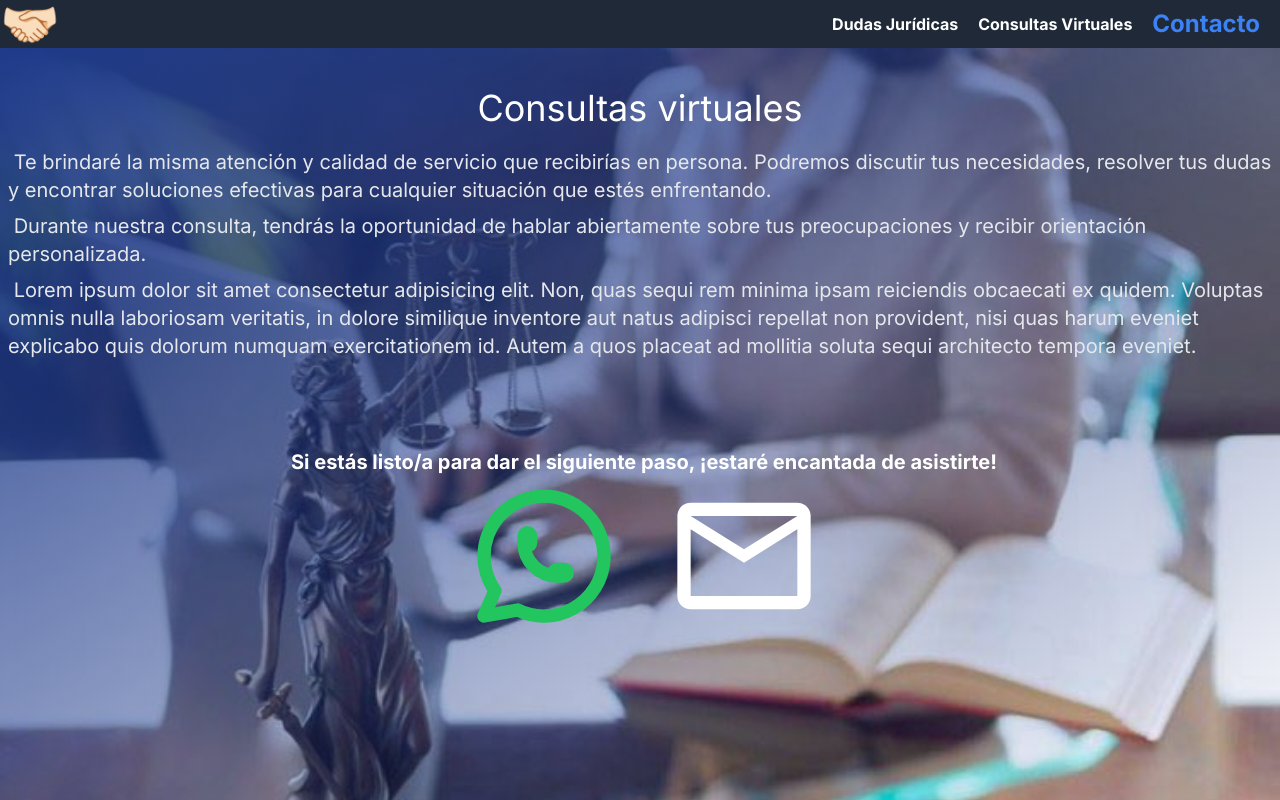
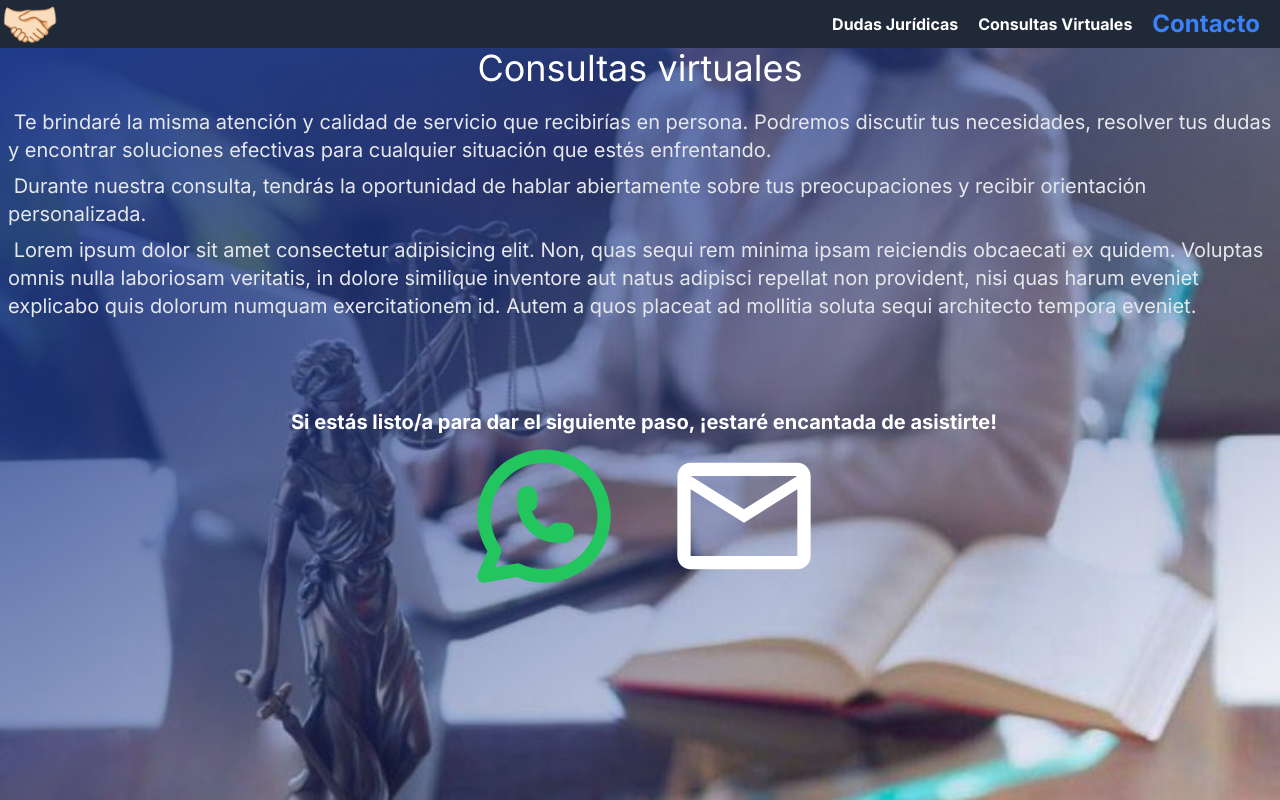
Before and after one commit to GermanGab1781/Noel-portfolio, a Next.js app: page /consultas in a window 1280 px wide. Built offline with nearby package versions, Linux system fonts and the light colour scheme.

Commit message:
Fixed height problem

```diff
--- a/app/consultas/page.tsx
+++ b/app/consultas/page.tsx
@@ -4,15 +4,18 @@ import { TbBrandWhatsapp } from "react-icons/tb";
 import { MdOutlineMailOutline } from "react-icons/md";
 export default function page() {
     return (
-        <motion.div initial={{ opacity: 0 }} animate={{ opacity: 1 }} transition={{ duration: 1 }} className="bg-blue-900 md:bg-[url('../public/images/FondoConsulta.png')] bg-[url('../public/images/FondoConsultaMobile.png')] md:bg-cover bg-[length:100%_100%] bg-no-repeat md:min-h-[94vh]">
+        <motion.div
+            initial={{ opacity: 0 }} animate={{ opacity: 1 }} transition={{ duration: 1 }}
+            className="bg-blue-900 md:bg-[url('../public/images/FondoConsulta.png')] bg-[url('../public/images/FondoConsultaMobile.png')] md:bg-cover bg-[length:100%_100%] bg-no-repeat md:min-h-[94vh]"
+        >
             <section className="w-full md:h-[94vh] h-full bg-gradient-to-br from-blue-900 to-transparent">
-                <h1 className="text-4xl text-center text-white pt-10 pb-5">Consultas virtuales</h1>
+                <h1 className="text-4xl text-center text-white mt-10 pb-5">Consultas virtuales</h1>
                 <div className="flex flex-col gap-y-2 text-xl text-gray-200 md:ml-2 md:px-0 px-2">
                     <p >&nbsp;Te brindaré la misma atención y calidad de servicio que recibirías en persona. Podremos discutir tus necesidades, resolver tus dudas y encontrar soluciones efectivas para cualquier situación que estés enfrentando. </p>
                     <p >&nbsp;Durante nuestra consulta, tendrás la oportunidad de hablar abiertamente sobre tus preocupaciones y recibir orientación personalizada.</p>
                     <p>&nbsp;Lorem ipsum dolor sit amet consectetur adipisicing elit. Non, quas sequi rem minima ipsam reiciendis obcaecati ex quidem. Voluptas omnis nulla laboriosam veritatis, in dolore similique inventore aut natus adipisci repellat non provident, nisi quas harum eveniet explicabo quis dolorum numquam exercitationem id. Autem a quos placeat ad mollitia soluta sequi architecto tempora eveniet.</p>
-                    <div className="w-full md:pt-10">
-                        <p className="text-center md:pt-10 pt-5 font-bold text-white">Si estás listo/a para dar el siguiente paso, ¡estaré encantada de asistirte!</p>
+                    <div className="w-full md:mt-10">
+                        <p className="text-center md:mt-10 mt-5 font-bold text-white">Si estás listo/a para dar el siguiente paso, ¡estaré encantada de asistirte!</p>
                         <div className="flex place-content-center gap-x-10 text-[20vh] pb-5">
                             <a href="https://wa.me/+5492901304989?text=Hola, me gustaria tener una consulta virtual" target="_blank">
                                 <TbBrandWhatsapp className="text-green-500 hover:scale-105 cursor-pointer" />
```
